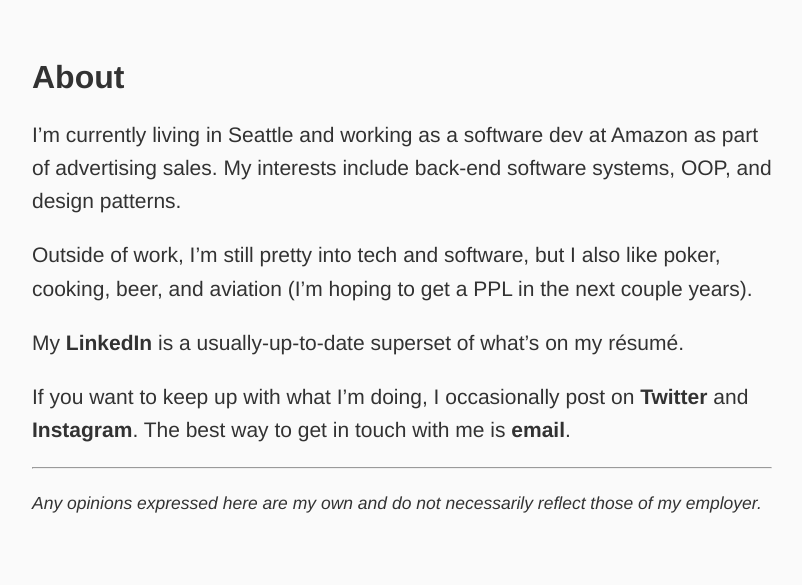
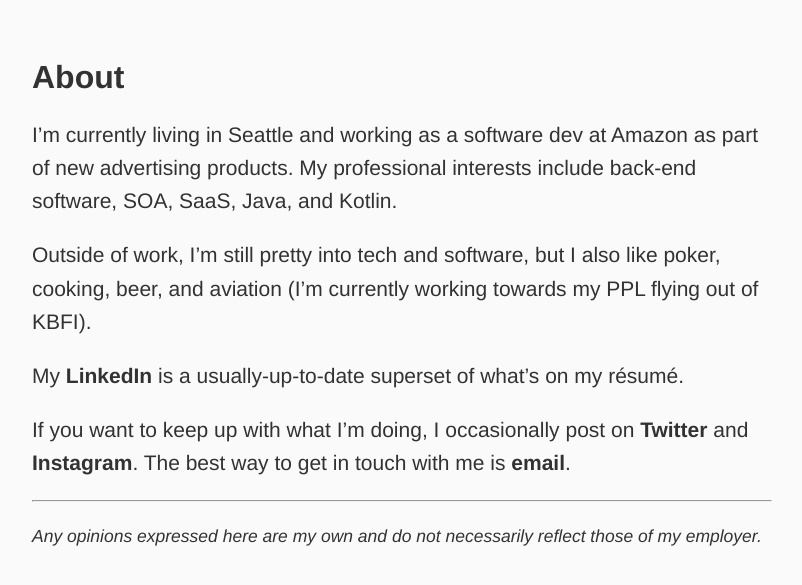
Before and after one commit to neumannk/neumannk.github.io, a Jekyll site: the page built from about.md, in a window 1280 px wide. Shown: the top 585 px of the page, without its empty margins (238-1040 px from the left). Built offline with Jekyll 4.4.1, drawn with Linux system fonts in a browser that asks for light colours.

Commit message:
updated about page

```diff
--- a/about.md
+++ b/about.md
@@ -4,9 +4,9 @@
 permalink: /about
 ---
 
-I'm currently living in Seattle and working as a software dev at Amazon as part of advertising sales. My interests include back-end software systems, OOP, and design patterns.
+I'm currently living in Seattle and working as a software dev at Amazon as part of new advertising products. My professional interests include back-end software, SOA, SaaS, Java, and Kotlin.
 
-Outside of work, I’m still pretty into tech and software, but I also like poker, cooking, beer, and aviation (I’m hoping to get a PPL in the next couple years).
+Outside of work, I’m still pretty into tech and software, but I also like poker, cooking, beer, and aviation (I’m currently working towards my PPL flying out of KBFI).
 
 My [LinkedIn](https://www.linkedin.com/in/kevin-neumann-392a148a) is a usually-up-to-date superset of what’s on my résumé.
 
```
